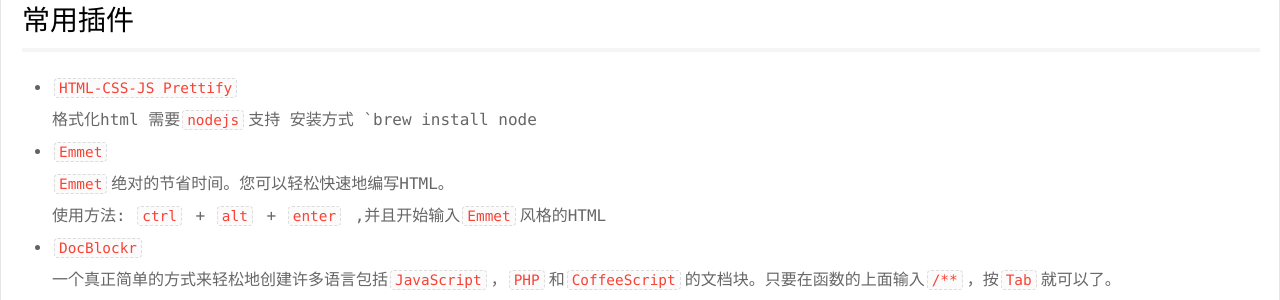
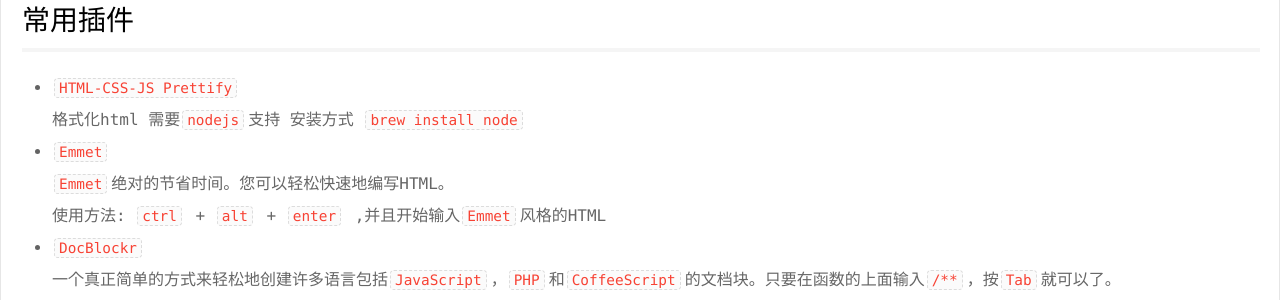
Before and after one commit to psvmc/myblog_jekyll, a Jekyll site: the page built from _posts/2015-07-25-sublime-package-control.md, in a window 1280 px wide and 900 px high, scrolled down 3850 px. Shown: the part 150-450 px from the top of the window. Built offline with Jekyll 4.4.1, drawn with Linux system fonts in a browser that asks for light colours; comment, search, counter and statistics services are not loaded.

```diff
--- a/_posts/2015-07-25-sublime-package-control.md
+++ b/_posts/2015-07-25-sublime-package-control.md
@@ -142,7 +142,7 @@ Package Control 主文件下载地址：[https://github.com/wbond/sublime_packag
 ## 常用插件
 
 + `HTML-CSS-JS Prettify`
-   格式化html  需要`nodejs`支持  安装方式 `brew install node
+   格式化html  需要`nodejs`支持  安装方式 `brew install node`
 
 + `Emmet`
    `Emmet`绝对的节省时间。您可以轻松快速地编写HTML。
```
